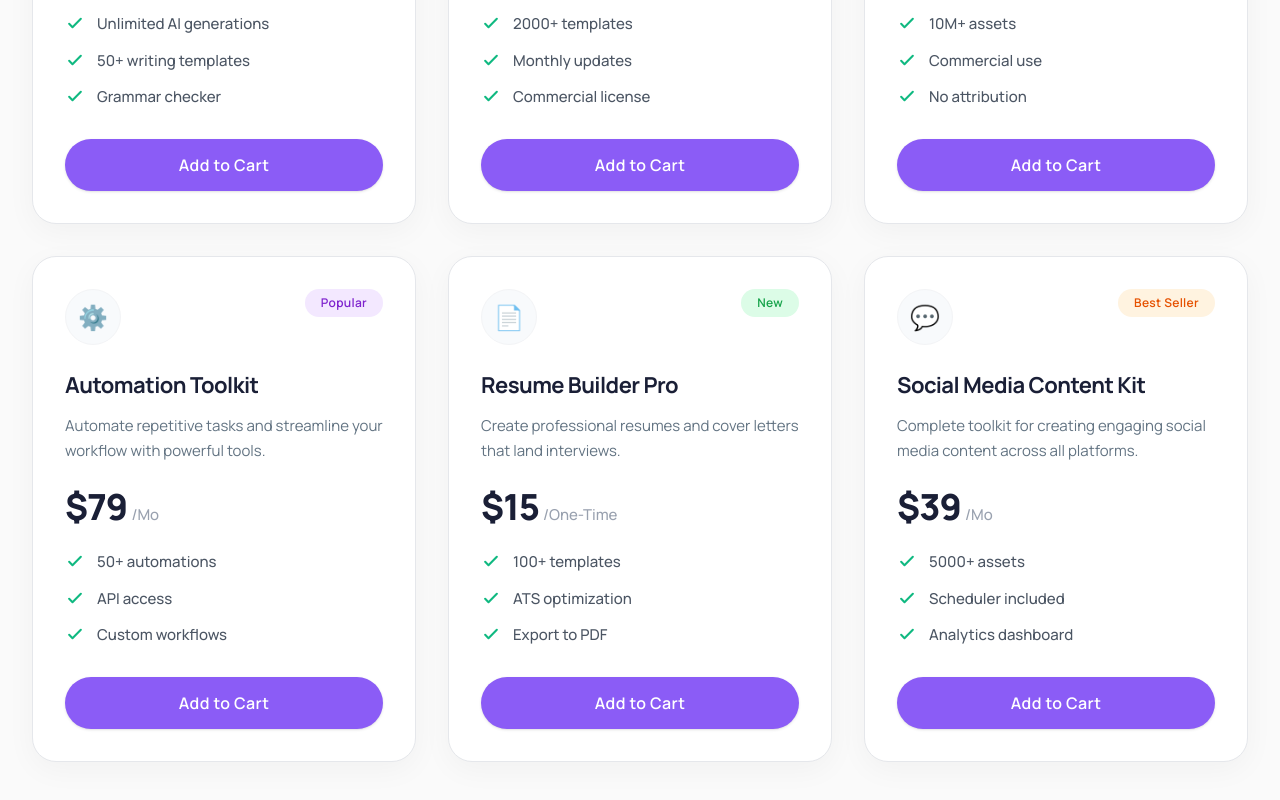
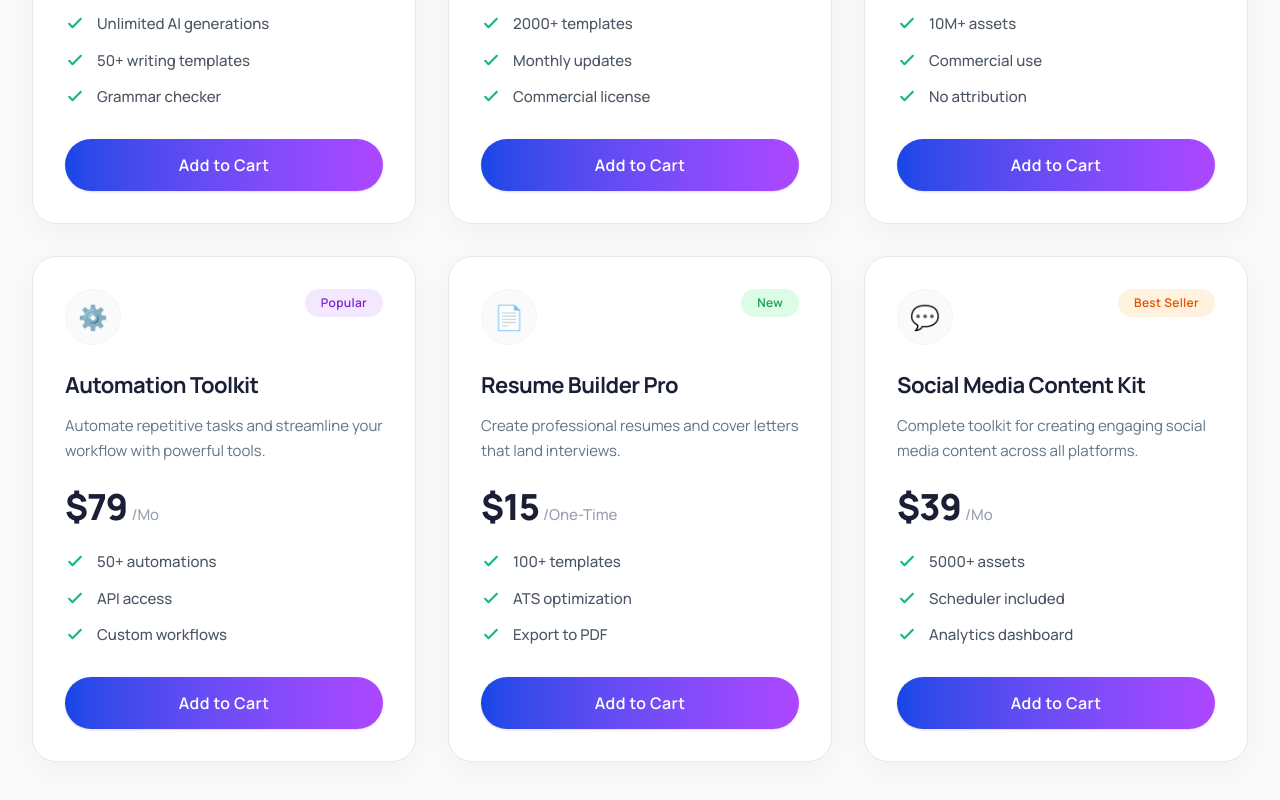
Before and after one commit to kazolhabib/B-13-Assignment-6-Digitools-Platform, a React (Vite) app: page / in a window 1280 px wide. Shown: the part 1693-2493 px from the top of the page. Built offline with nearby package versions, Linux system fonts and the light colour scheme.

Commit message:
added digitools item  jeson file

```diff
--- a/src/App.jsx
+++ b/src/App.jsx
@@ -19,7 +19,7 @@ function App() {
 
   const handleRemoveFromCart = (toolId) => {
     setCartItems(cartItems.filter(id => id !== toolId))
-    toast.info('Item removed from cart!');
+    toast.warning('Item removed from cart!');
   }
 
   const handleClearCart = () => {
--- a/src/components/DigitalTools.jsx
+++ b/src/components/DigitalTools.jsx
@@ -98,10 +98,10 @@ const DigitalTools = ({ cartItems = [], onAddToCart, onRemoveFromCart, onClearCa
                 <button
                   onClick={() => onAddToCart && onAddToCart(tool.id)}
                   disabled={cartItems.includes(tool.id)}
-                  className={`w-full font-semibold py-3.5 rounded-full transition-colors mt-auto shadow-sm tracking-wide flex justify-center items-center gap-2 cursor-pointer ${
+                  className={`w-full font-semibold py-3.5 rounded-full transition-all mt-auto shadow-sm tracking-wide flex justify-center items-center gap-2 cursor-pointer ${
                     cartItems.includes(tool.id)
                       ? 'bg-green-500 text-white cursor-not-allowed'
-                      : 'bg-[#8B5CF6] hover:bg-[#7C3AED] text-white'
+                      : 'bg-linear-to-r from-blue-700 to-purple-500 hover:opacity-90 text-white'
                   }`}
                 >
                   {cartItems.includes(tool.id) ? (
@@ -172,7 +172,7 @@ const DigitalTools = ({ cartItems = [], onAddToCart, onRemoveFromCart, onClearCa
                     toast.success('Order placed successfully! Redirecting...');
                     if (onClearCart) onClearCart();
                   }}
-                  className="w-full bg-[#8B5CF6] hover:bg-[#7C3AED] text-white font-semibold py-3.5 rounded-full transition-colors shadow-sm tracking-wide text-[16px] cursor-pointer"
+                  className="w-full bg-linear-to-r from-blue-700 to-purple-500 hover:opacity-90 text-white font-semibold py-3.5 rounded-full transition-all shadow-sm tracking-wide text-[16px] cursor-pointer"
                 >
                   Proceed To Checkout
                 </button>
```
